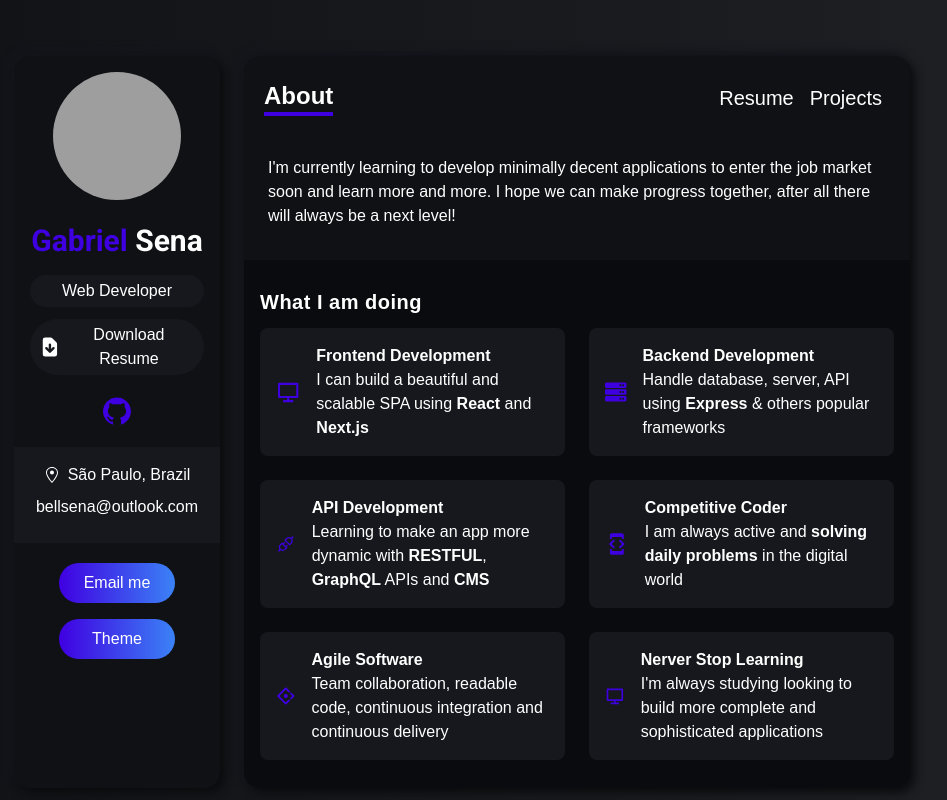
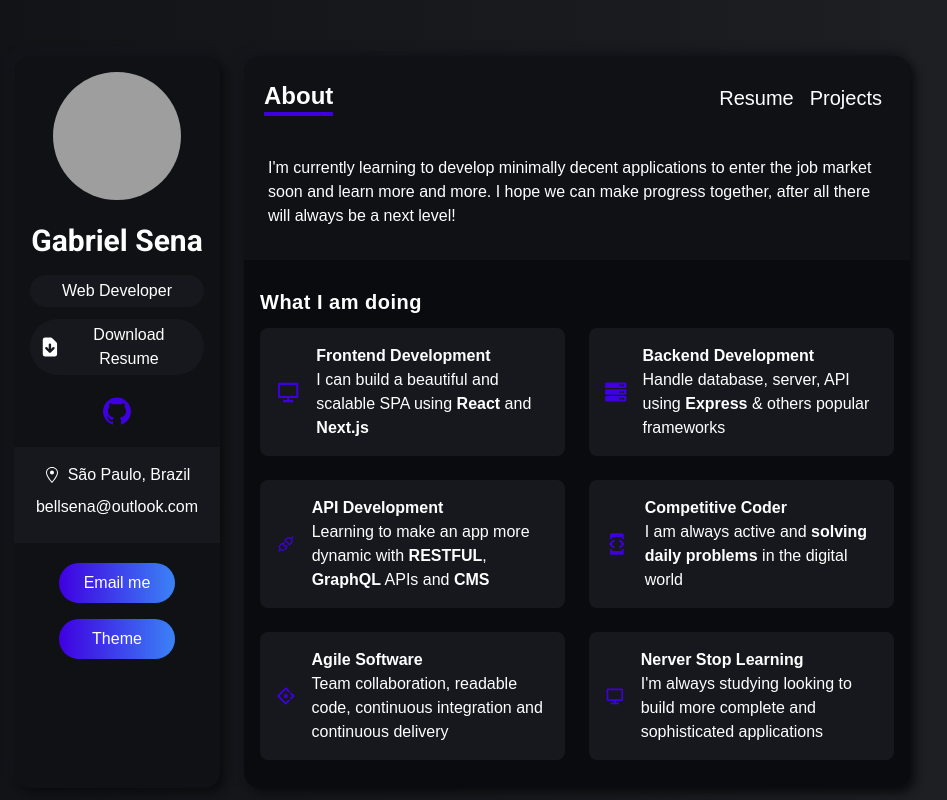
Before and after one commit to stardusteight-d4c/next-portfolio, a Next.js app: page / in a window 1280 px wide. Shown: the whole page, without its empty margins (178-1125 px from the left). Built offline with nearby package versions, Linux system fonts and the light colour scheme; grey boxes are pictures that could not be loaded.

Commit message:
name color

```diff
--- a/components/Sidebar.tsx
+++ b/components/Sidebar.tsx
@@ -22,9 +22,7 @@ const Sidebar = () => {
         layout="intrinsic"
         quality="100"
       />
-      <h3 className="my-4 text-3xl font-bold font-roboto">
-        <span className="text-purple ">Gabriel</span> Sena
-      </h3>
+      <h3 className="my-4 text-3xl font-bold font-roboto">Gabriel Sena</h3>
       <p className="px-2 py-1 my-3 bg-gray-200 rounded-full dark:bg-dark-200 dark:bg-black-500">
         Web Developer
       </p>
```
